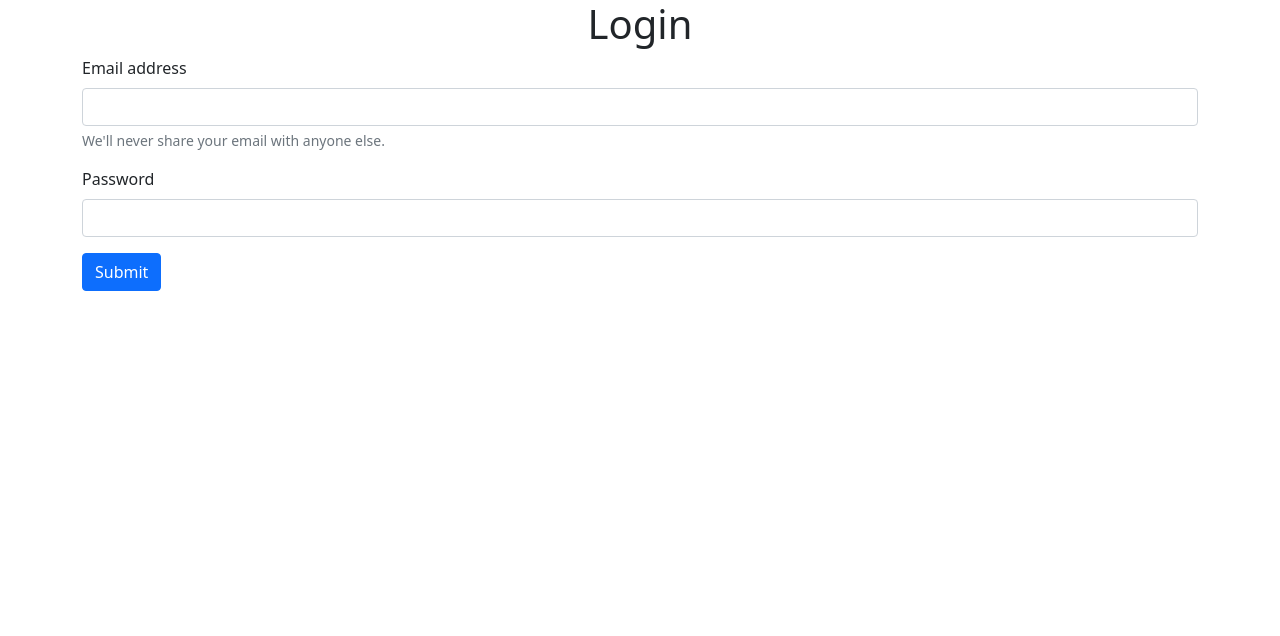
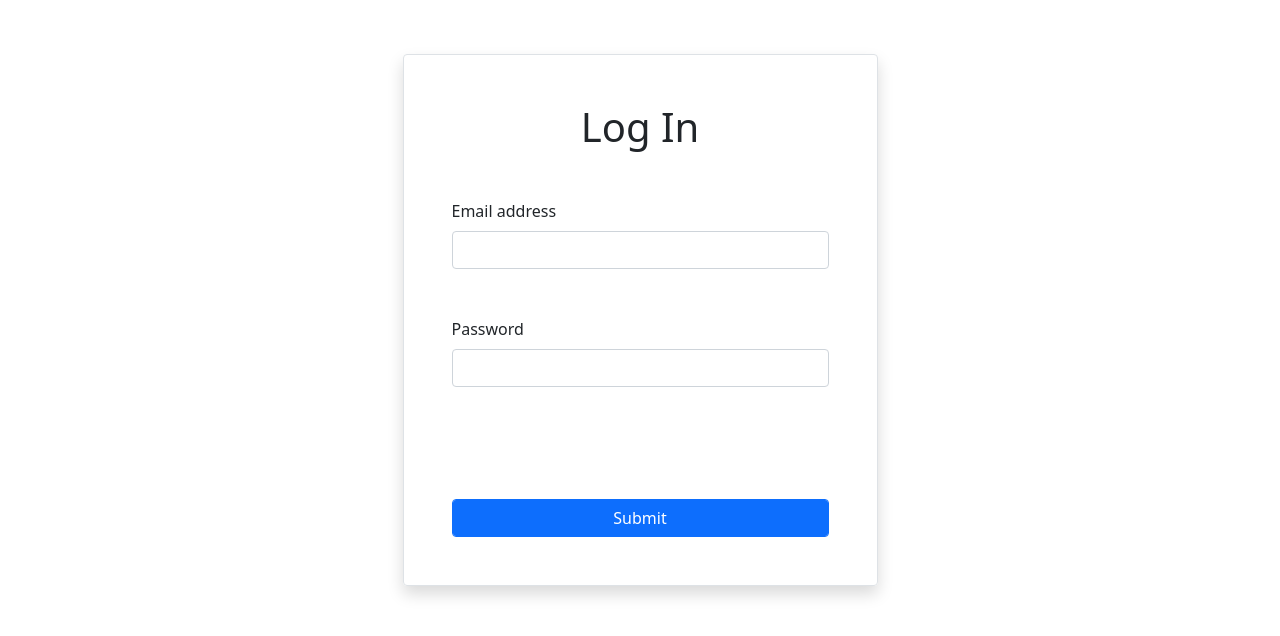
Before and after one commit to BorisPerkovic/bit-interviews-reports, a React (Create React App) app: page / in a window 1280 px wide. Shown: the top 636 px of the page. Built offline with nearby package versions, Linux system fonts and the light colour scheme.

Commit message:
form valdiation complete, access token take and set in LocalStorage

```diff
--- a/src/Components/LoginForm/LoginForm.jsx
+++ b/src/Components/LoginForm/LoginForm.jsx
@@ -1,58 +1,91 @@
-import React, { useState } from "react";
-import './LoginForm.module.css';
+import React, { useState, useRef } from "react";
+import Spinner from "../Spinner/Spinner";
+
+
+import classes from "./LoginForm.module.css";
 
 const LoginForm = () => {
-    const [email, setEmail] = useState('');
-    const [password, setPassword] = useState('');
-    const [form, setForm] = useState(false);
 
-    const emailHandler = (event) => {
-        setEmail(event.target.value);
-        console.log(email);
-    }
+    const [formValidaiton, setFormValidaiton] = useState({
+        email : true,
+        password: true
+    });
+    const [errorMessage, setErrorMessage] = useState("");
+    const [isLoading, setIsLoading] = useState(false);
 
-    const passwordHandler = (event) => {
-        setPassword(event.target.value);
-        console.log(password);
-    }
-
-    const validEmail = email.trim() !== '' && email.includes('@');
-    const validPassword = password.trim();
+    const emailInputRef = useRef();
+    const passwordInputRef = useRef();
 
     const onSubmitHandler = (event) => {
         event.preventDefault();
-            if(!validEmail){
-                setForm(false)
+        setErrorMessage("");
+        const enteredEmail = emailInputRef.current.value;
+        const enteredPassword = passwordInputRef.current.value;
+
+        const emailValid = enteredEmail.trim() !== "" && enteredEmail.includes("@");
+        const passwordValid = enteredPassword.trim() !== "";
+
+        setFormValidaiton({
+            email: emailValid,
+            password: passwordValid
+        });
+
+        const formIsValid = emailValid && passwordValid;
+
+        if(!formIsValid) {
             return;
         }
-            if(!validPassword){
-                setForm(false)
-                    return;
+
+        const requestOptions = {
+            method: "POST",
+            headers: { "Content-Type": "application/json" },
+            body: JSON.stringify({
+                email: enteredEmail,
+                password: enteredPassword
+            })
+        };
+
+        const logInRequest = async () => {
+            setIsLoading(true);
+
+            const response = await fetch("http://localhost:3333/login", requestOptions);
+            const data = await response.json();
+            if(data === "Cannot find user" || data === "Incorrect password") {
+                setIsLoading(false);
+                setErrorMessage("Email or password are not correct!");
+            } else {
+                setIsLoading(false);
+                localStorage.setItem("token", data.accessToken);
             }
-        setForm(true);
-        console.log(form);
         }
+        logInRequest();
+
+
+    };
 
     return(
-        <div className = 'container'>
-            <div className = 'row'>
-                <h1 className = "text-center">Login</h1>
+        <div className = "container">
+            <div className = {`row ${classes["row-form"]}`}>
+            <div className="col-md-5 p-5 border rounded shadow">
+                <h1 className = "text-center">Log In</h1>
                 <form onSubmit = {onSubmitHandler}>
-                <div className="mb-3">
-                    <label htmlFor="exampleInputEmail1" className="form-label">Email address</label>
-                    <input type="email" className="form-control" id="exampleInputEmail1" aria-describedby="emailHelp" onChange = {emailHandler} />
-                    <div id="emailHelp" className="form-text">We'll never share your email with anyone else.</div>
+                    <div className={`my-5 ${!formValidaiton.email ? classes.invalid : ""}`}>
+                        <label htmlFor="exampleInputEmail1" className="form-label" >Email address</label>
+                        <input type="email" className="form-control" id="exampleInputEmail1" aria-describedby="emailHelp" ref={emailInputRef} />
+                        {!formValidaiton.email && <div id="emailHelp" className="form-text">Please, provide valid email address</div>}
                     </div>
-                <div className="mb-3">
+                    <div className={`my-5 ${!formValidaiton.password ? classes.invalid : ""}`}>
                         <label htmlFor="exampleInputPassword1" className="form-label">Password</label>
-                    <input type="password" className="form-control" id="exampleInputPassword1" onChange = {passwordHandler} />
+                        <input type="password" className="form-control" id="exampleInputPassword1" ref = {passwordInputRef} />
+                        {!formValidaiton.password && <div id="emailHelp" className="form-text">Please, provide valid password</div>}
                     </div>
-                <button type="submit" className="btn btn-primary">Submit</button>
+                    {isLoading && <Spinner />}
+                    <div className="py-3"><p className="text-center text-danger">{errorMessage}</p></div>
+                    <button type="submit" className="btn btn-primary form-control mt-3">Submit</button>
                 </form>
-
             </div>
-
             </div>
-    )
+        </div>
+    );
 };
 export default LoginForm;
--- a/src/Components/LoginForm/LoginForm.module.css
+++ b/src/Components/LoginForm/LoginForm.module.css
@@ -0,0 +1,13 @@
+.row-form {
+  height: 80vh;
+  display: flex;
+  justify-content: center;
+  align-items: center;
+}
+
+.invalid input {
+  border-color: red;
+}
+.invalid label {
+  color: red;
+}
--- /dev/null
+++ b/src/Components/Spinner/Spinner.jsx
@@ -0,0 +1,15 @@
+import React from "react";
+
+const Spinner = () => {
+
+  return (
+    <div className="d-flex justify-content-center">
+      <div className="spinner-border" role="status">
+        <span className="visually-hidden">Loading...</span>
+      </div>
+    </div>
+
+  );
+};
+
+export default Spinner;
```
Also changed, not shown: src/Components/Spinner/Spinner.module.css (added). Lines whose indentation alone changed are shown as unchanged.
